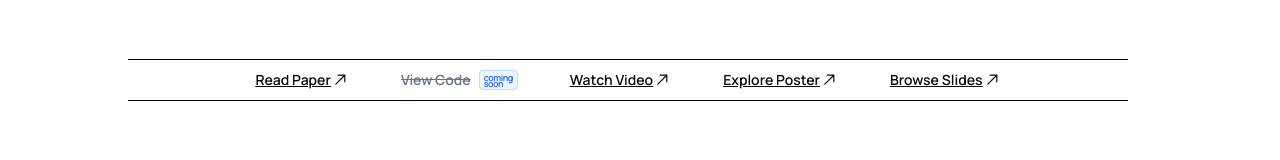
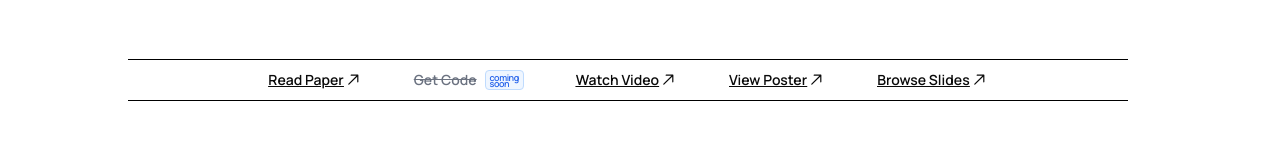
Before and after one commit to panoanx/ms-mano-next, a Next.js app: page / in a window 1280 px wide. Shown: the part 439-599 px from the top of the page. Built offline with nearby package versions, Linux system fonts and the light colour scheme; grey boxes are pictures that could not be loaded.

Commit message:
fix: slides link

```diff
--- a/app/page.tsx
+++ b/app/page.tsx
@@ -87,20 +87,20 @@ export default function IndexPage() {
                   label="Read Paper"
                   href="https://arxiv.org/abs/2404.10227"
                 />
-                <LinkButton label="View Code" href="/" disabled={true} />
+                <LinkButton label="Get Code" href="/" disabled={true} />
                 <LinkButton
                   label="Watch Video"
                   href="https://youtu.be/jKzsa3sahAE?si=3DIbOzrnR21Bp5s6"
                   disabled={false}
                 />
                 <LinkButton
-                  label="Explore Poster"
+                  label="View Poster"
                   href="/poster.pdf"
                   disabled={false}
                 />
                 <LinkButton
                   label="Browse Slides"
-                  href="/poster.pdf"
+                  href="/slides.pdf"
                   disabled={false}
                 />
               </div>
```
